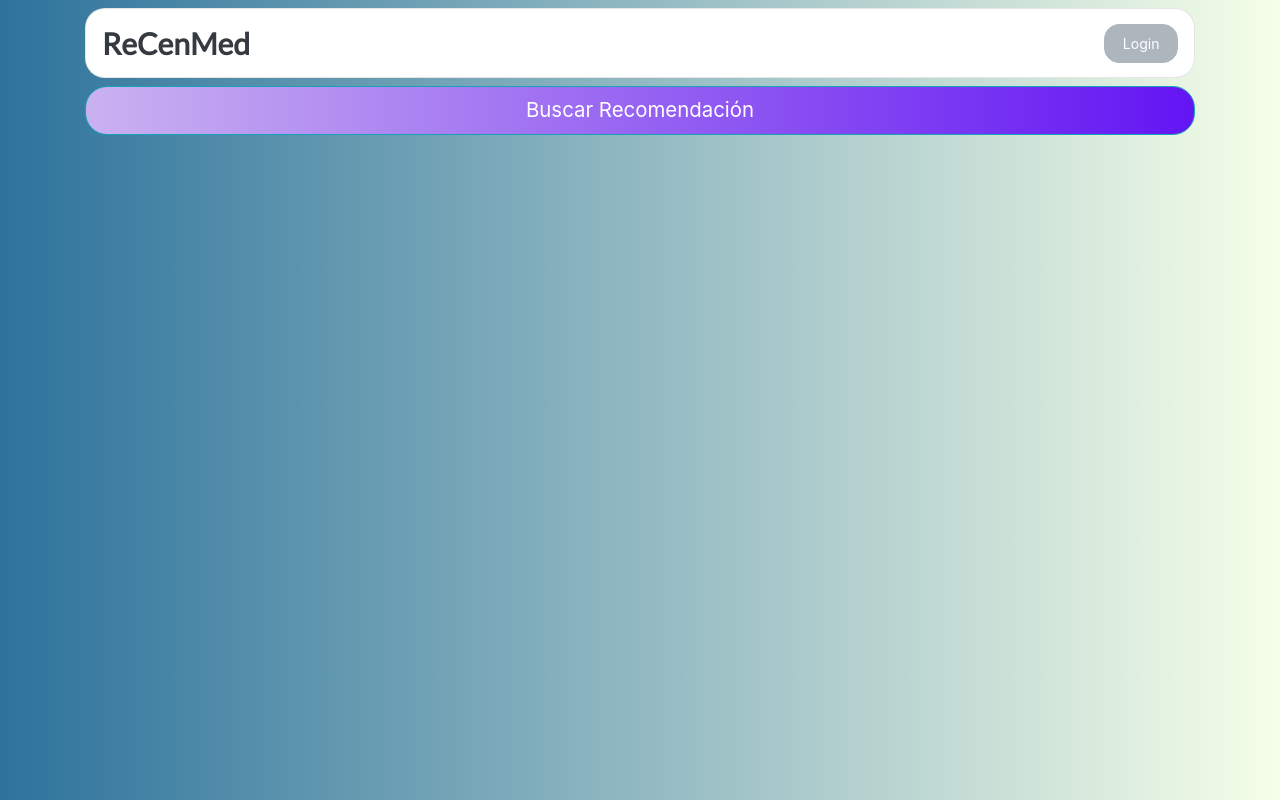
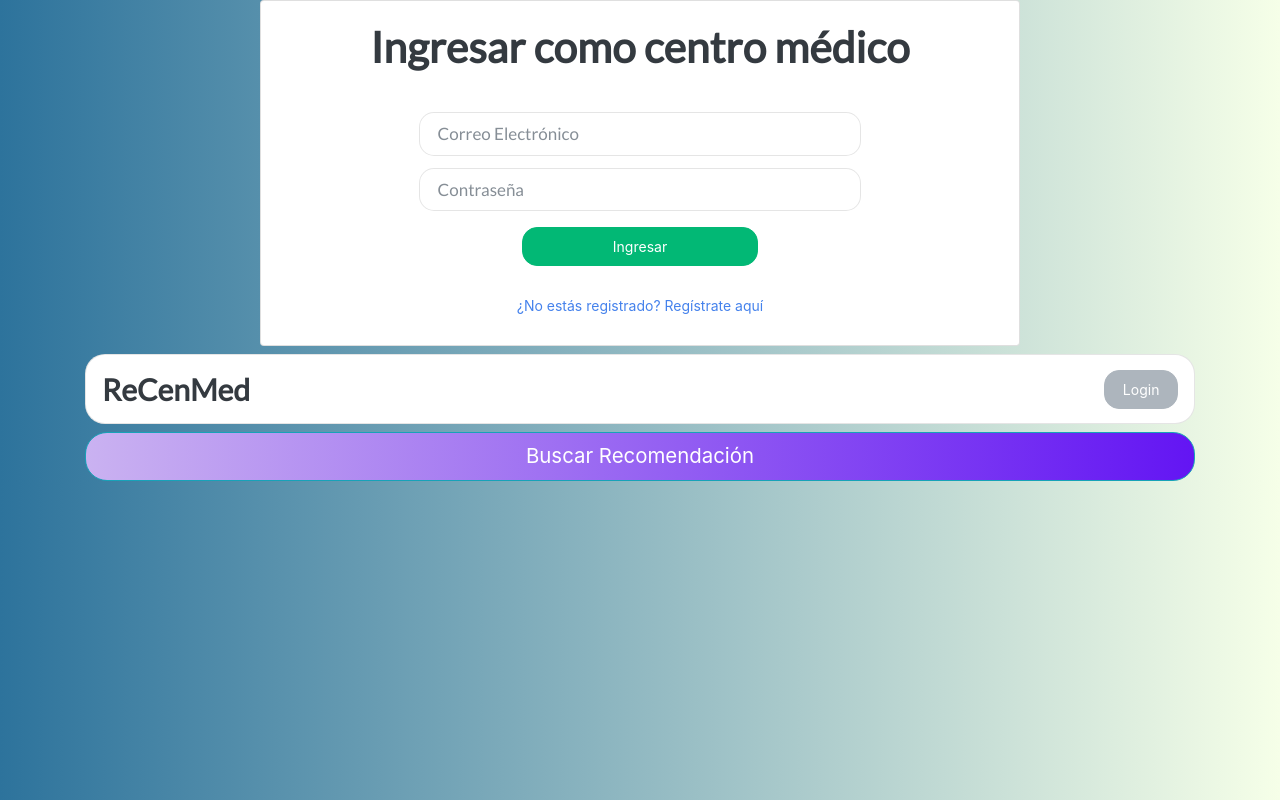
Before and after one commit to dlopezav/ReCenMed, a React (Create React App) app: page / in a window 1280 px wide. Built offline with nearby package versions, Linux system fonts and the light colour scheme.

Commit message:
Maqutación del Formulario de Ingreso y registro con validación de los datos

```diff
--- a/src/App.css
+++ b/src/App.css
@@ -31,7 +31,7 @@
   font-size: 1.2em;
 }
 
-.App #inputs input{
+.App input{
   margin-top: 12px;
   border-radius: 15px 15px;
   font-family: 'Lato', sans-serif;
@@ -68,3 +68,7 @@
 .App select{
   border-radius: 15px 15px;
 }
+
+.App .card{
+  padding: 20px;
+}
--- a/src/App.js
+++ b/src/App.js
@@ -1,7 +1,8 @@
 import React, {Component} from 'react';
 import './App.css';
-import Navigation from './Components/Navigation'
-import Preferencias from './Components/Preferencias'
+import Navigation from './Components/Navigation';
+import Preferencias from './Components/Preferencias';
+import Login from './Components/Login'
 import 'bootswatch/dist/litera/bootstrap.min.css';
 
 class App extends Component {
@@ -9,11 +10,12 @@ class App extends Component {
   render(){
     return (
       <div className="App container" >
+        <Login />
         <Navigation />
 
         <Preferencias />
 
-        <button class="btn btn-info mt-2" type="button" data-toggle="collapse" data-target="#panel" aria-expanded="false" aria-controls="panel" id="Buscar">Buscar Recomendación</button>
+        <button className="btn btn-info mt-2" type="button" data-toggle="collapse" data-target="#panel" aria-expanded="false" aria-controls="panel" id="Buscar">Buscar Recomendación</button>
       </div>
     );
   }
--- a/src/Components/AutocompleteTextBox.js
+++ b/src/Components/AutocompleteTextBox.js
@@ -31,7 +31,6 @@ class AutocompleteTextBox extends Component{
     }
 
     onSelectOption(e){
-        const value = e.text;
         this.setState(() =>({
                 value: e,
                 suggestions: [],
--- /dev/null
+++ b/src/Components/Login.js
@@ -0,0 +1,131 @@
+import React, {Component} from 'react';
+
+const validate = values => {
+    const errors = {}
+    if(!values.name){
+        errors.name = "Este campo es obligatorio"
+    }
+    if(!values.email){
+        errors.email = "Este campo es obligatorio"
+    }
+    else if(values.email.indexOf('@') == -1){
+        errors.email = "No es una dirección válida"
+    }
+    if(!values.password){
+        errors.password = "Este campo es obligatorio"
+    }
+    else{
+        if(!values.confpassword){
+            errors.confpassword = "Este campo es obligatorio"
+        }
+        else if(values.password != values.confpassword){
+            errors.confpassword = "Las contraseñas no coinciden"
+        }
+    }
+    return errors
+}
+
+class Login extends Component{
+    constructor(props){
+        super(props);
+
+        this.state = {
+            stateForm: {
+                login: true,
+                loginError: false,
+                signIn: false,
+                signInError: false,
+            },
+            errors: {},
+        }
+    }
+
+    handleChange = ({target}) => {
+        const {name, value} = target
+        this.setState({[name]: value})
+    }
+    verifyRegister = e => {
+        e.preventDefault()
+        const {errors, stateForm, ...formData} = this.state
+        const result = validate(formData)
+        this.setState({errors: result})
+    }
+    onNeedRegister = () => {
+        this.setState(() => ({
+                stateForm: {
+                    login: false,
+                    loginError: false,
+                    signIn: true,
+                    signInError: false,
+                }
+
+                // this.setStateForm(() => ({
+                //     login: false
+                // }))
+            })
+        )
+    }
+    render(){
+        if(this.state.stateForm.login){
+            return(
+                <div className="row">
+                    <div className="card col-12 col-md-8 offset-md-2">
+                        <div className="card-head">
+                            <h1>Ingresar como centro médico</h1>
+                        </div>
+                        <div className="card-body">
+
+                            <div className="form">
+                                <div className="row">
+
+                                <div className="form-group col-12 col-md-8 offset-md-2">
+                                    <input type="text" className="form-control form-xs" placeholder="Correo Electrónico"/>
+                                {/* </div> */}
+                                {/* <div className="form-group col-md-8 offset-md-2"> */}
+                                    <input type="password" className="form-control form-xs" placeholder="Contraseña"/>
+                                </div>
+                                <button type="button" className = "btn btn-success col-md-4 offset-md-4">Ingresar</button>
+                                </div>
+                            </div>
+                        </div>
+                        <button type="button" className="btn btn-link" onClick={this.onNeedRegister}>¿No estás registrado? Regístrate aquí</button>
+
+                    </div>
+                </div>
+            );
+        }
+        else{
+            return(
+                <div className="row">
+                    <div className="card col-12 col-md-8 offset-md-2">
+                        <div className="card-head">
+                            <h1>Registro</h1>
+                        </div>
+                        <div className="card-body">
+
+                            <div className="form" onSubmit ={this.verifyRegister}>
+                                <div className="row">
+
+                                <div className="form-group col-12 col-md-8 offset-md-2">
+                                    <input onChange = {this.handleChange} name = "name" type="text" className="form-control" placeholder="Nombre del centro médico"/>
+                                    {this.state.errors.name && <a> {this.state.errors.name}    </a>}
+                                    <input onChange = {this.handleChange} name = "email" type="text" className="form-control" placeholder="Correo electrónico de contacto"/>
+                                    {this.state.errors.email && <a> {this.state.errors.email}    </a>}
+                                    <input onChange = {this.handleChange} name = "password" type="password" className="form-control form-xs" placeholder="Contraseña"/>
+                                    {this.state.errors.password && <a> {this.state.errors.password}    </a>}
+                                    <input onChange = {this.handleChange} name = "confpassword" type="password" className="form-control form-xs" placeholder="Verificar Contraseña"/>
+                                    {this.state.errors.confpassword && <a> {this.state.errors.confpassword}    </a>}
+                                </div>
+                                <button className = "btn btn-success col-md-4 offset-md-4" onClick={this.verifyRegister}>Regístrame</button>
+                                </div>
+                            </div>
+                        </div>
+                    </div>
+                </div>
+            );
+        }
+    }
+}
+
+
+export default Login;
--- a/src/Components/Preferencias.js
+++ b/src/Components/Preferencias.js
@@ -47,7 +47,12 @@ class Preferencias extends Component{
                         </div>
 
                         <div className="form-group col-md-8 offset-md-2 col-10 offset-1" id="inputs">
-                            <AutocompleteTextBox />
+                          <AutocompleteTextBox />
+                          {/* <div className="form-group col-md-8 offset-md-2 col-10 offset-1">  */}
+                          {/* <input type="text" calssName="form-control form-control-xs" placeholder="dirección"/> */}
+                          <input className = "form-control form-control-xs" type="text" placeholder="Direccion"></input>
+
+                          {/* </div> */}
                         </div>
                         <div className="form-group col-md-4 offset-md-4 col-10 offset-1">
                             <button type="submit" className="btn btn-sm btn-primary btn-block">Aceptar</button>
```
